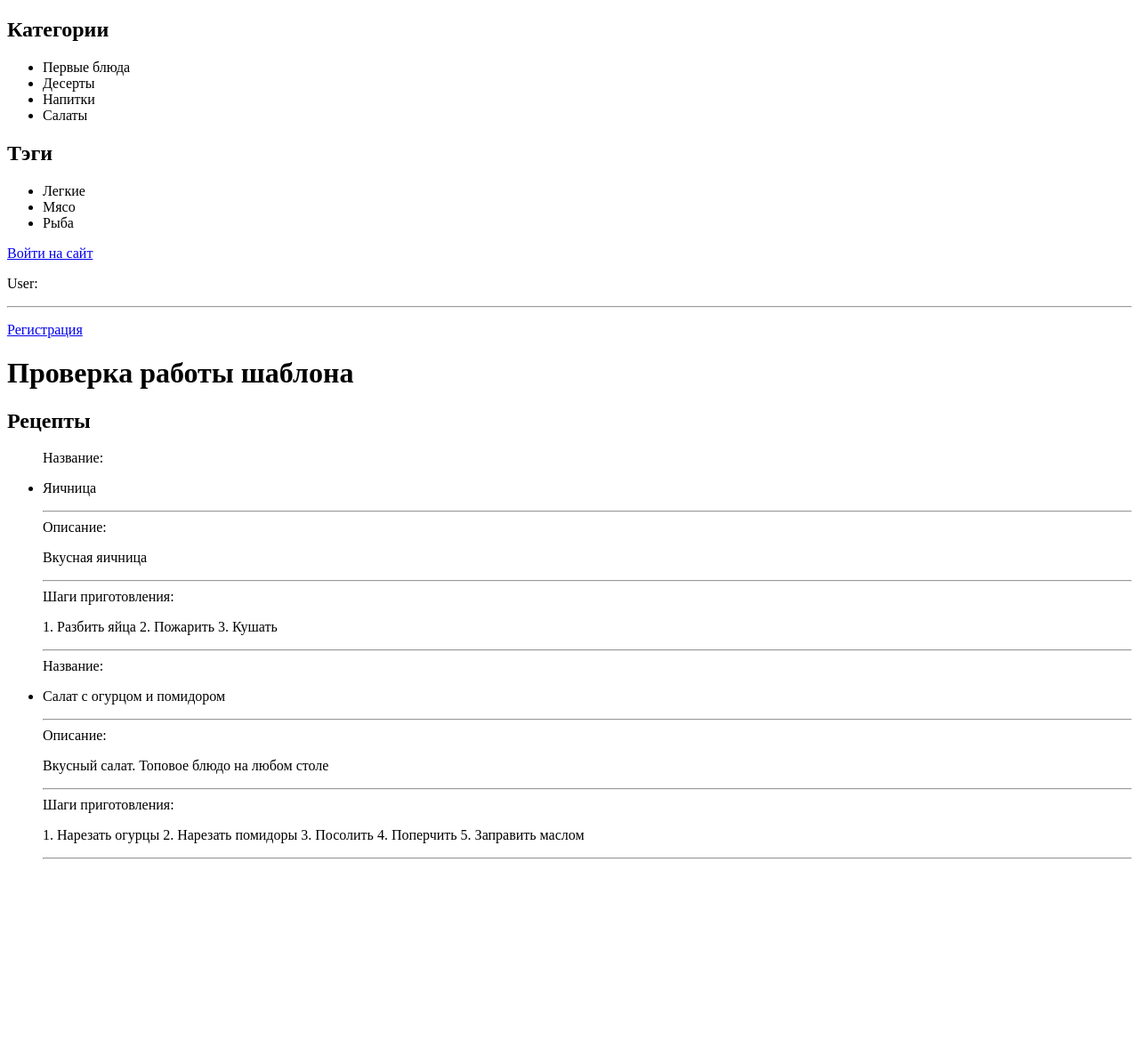
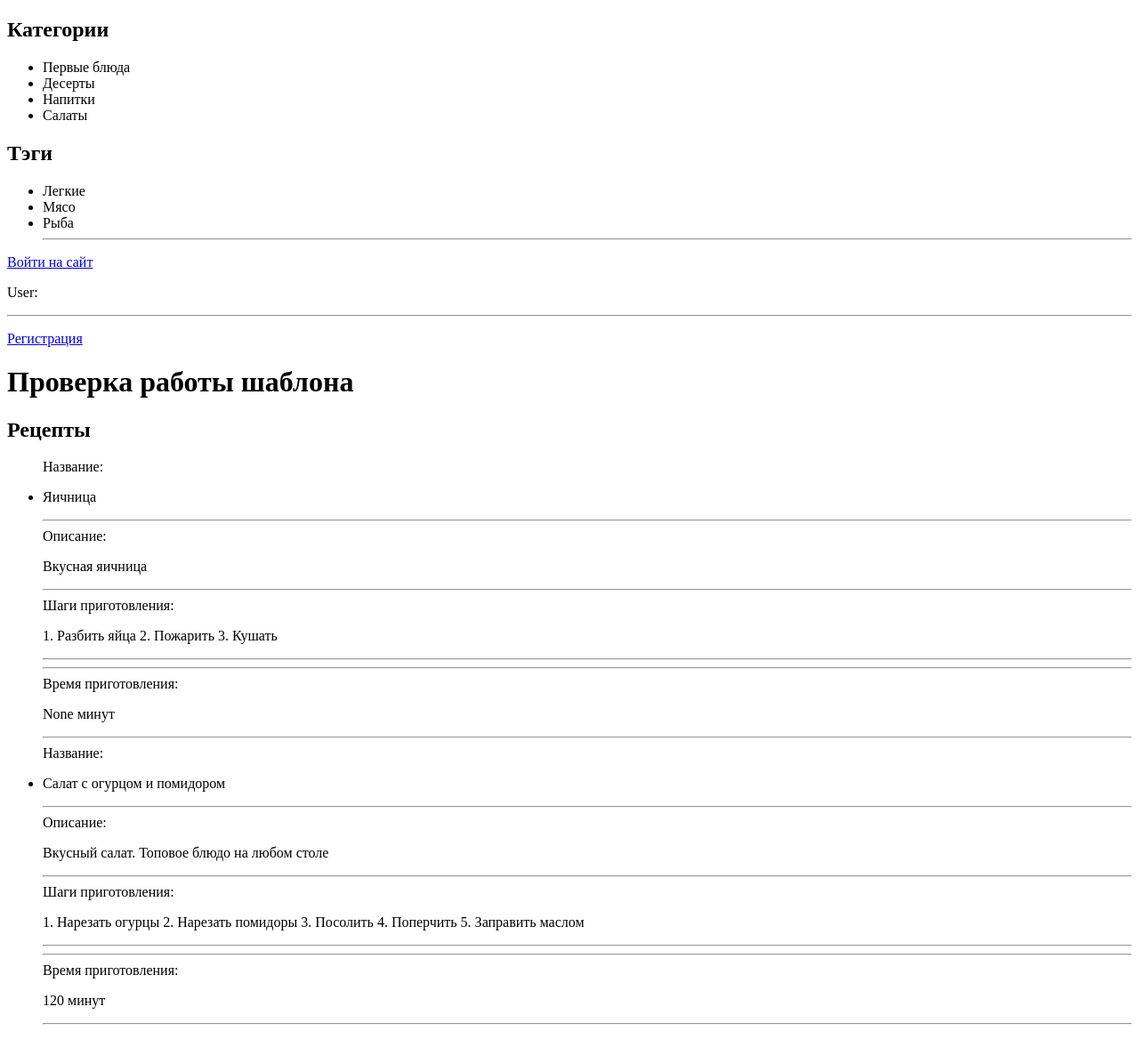
Before and after one commit to Vailbi/gb_final_work, a Django app: page / in a window 1280 px wide. Shown: the whole page at 89% size. Before the commit the page ends 966 px from the top, so only its background shows below. Run offline with Django 4.2, Linux system fonts and the light colour scheme; data comes from the database, SQL or seed files in the repository; both versions use the stored data as it was after the commit.

Commit message:
added field cooking_time in model Recipes and fix index.html

```diff
--- a/gb_recept/recipes/models.py
+++ b/gb_recept/recipes/models.py
@@ -23,6 +23,7 @@ class Recipes(models.Model):
     slug = models.SlugField(max_length=255, unique=True, db_index=True, verbose_name='Slug')
     content = models.TextField(blank=True, verbose_name='Описание рецепта')
     steps = models.TextField(blank=True, verbose_name='Шаги приготовления')
+    cooking_time = models.PositiveIntegerField(blank=True,null=True, verbose_name='Время приготовления')
     time_create = models.DateTimeField(auto_now_add=True, verbose_name='Время создания')
     time_update = models.DateTimeField(auto_now=True, verbose_name='Время изменения')
     is_published = models.IntegerField(choices=Status.choices, default=Status.DRAFT, verbose_name='Статус')
--- a/gb_recept/recipes/templates/recipes/index.html
+++ b/gb_recept/recipes/templates/recipes/index.html
@@ -19,6 +19,7 @@
         {% for i in tags %}
         <li>{{i}}</li>
         {% endfor %}
+            <hr>
 </ul>
     </div>
     <div>
@@ -49,6 +50,9 @@
                 <hr> Шаги приготовления:
                     <p>{{i.steps}}</p>
                     <hr>
+                    <hr> Время приготовления:
+                    <p>{{i.cooking_time}} минут</p>
+                    <hr>
                 </div></li>
 
         {% endfor %}
```
Also changed, not shown: gb_recept/db.sqlite3, gb_recept/recipes/migrations/0005_recipes_cooking_time.py (added).
